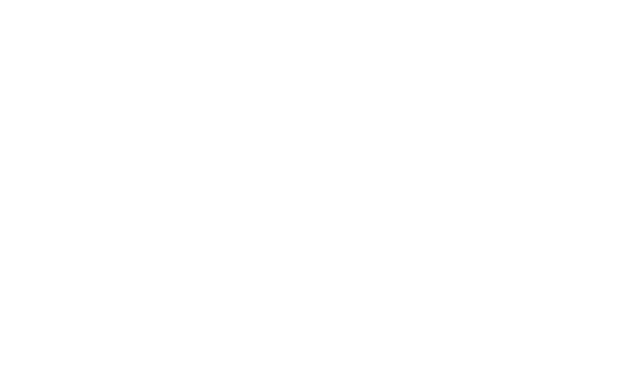
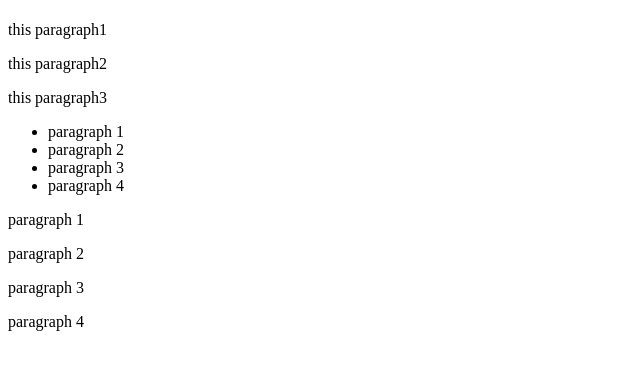
Before and after one commit to vida-carriere/git-interview, a plain HTML site: page index.html in a window 1280 px wide. Shown: the whole page, without its empty margins (0-640 px from the left). Drawn offline with Linux system fonts and the light colour scheme.

Commit message:
Updated HTML file

```diff
--- a/index.html
+++ b/index.html
@@ -9,6 +9,24 @@
     <h1></h1>
     <p></p>
 
+    <p>this paragraph1</p>
+    <p>this paragraph2</p>
+    <p>this paragraph3</p>
+
+    <ul>
+        <li>paragraph 1</li>
+        <li>paragraph 2</li>
+        <li>paragraph 3</li>
+        <li>paragraph 4</li>
+    </ul>
+
+    <article>
+        <p>paragraph 1</p>
+        <p>paragraph 2</p>
+        <p>paragraph 3</p>
+        <p>paragraph 4</p>
+    </article>
+
 
 </body>
 </html>
```
